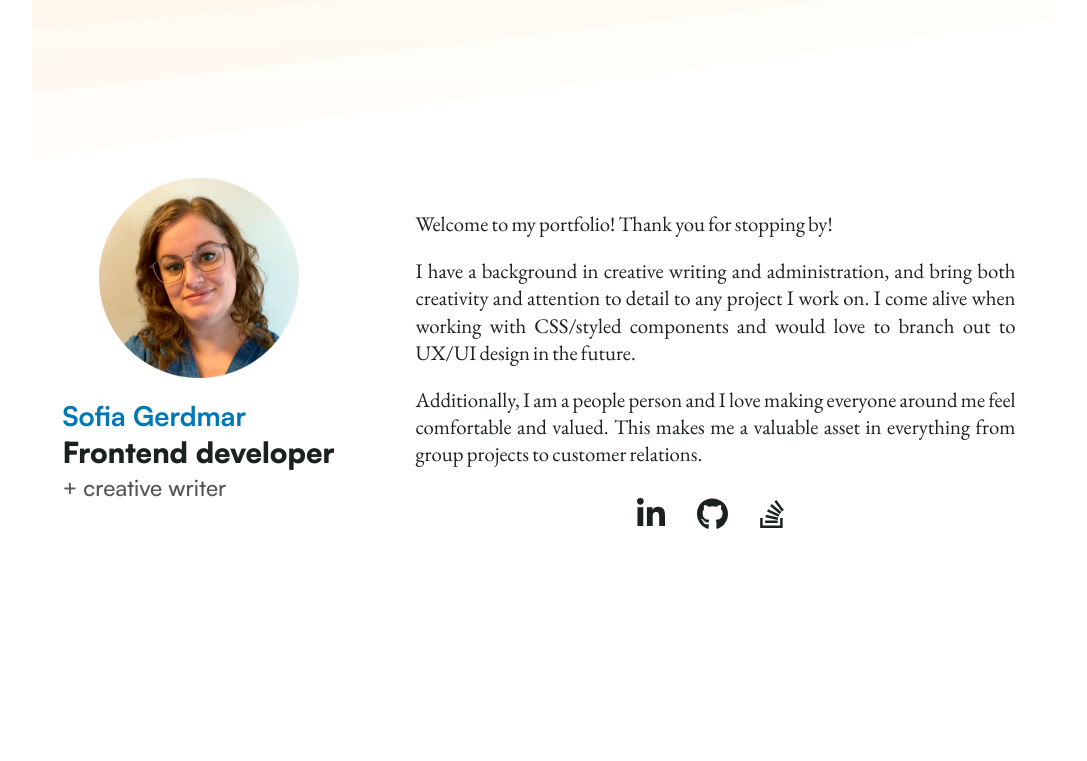
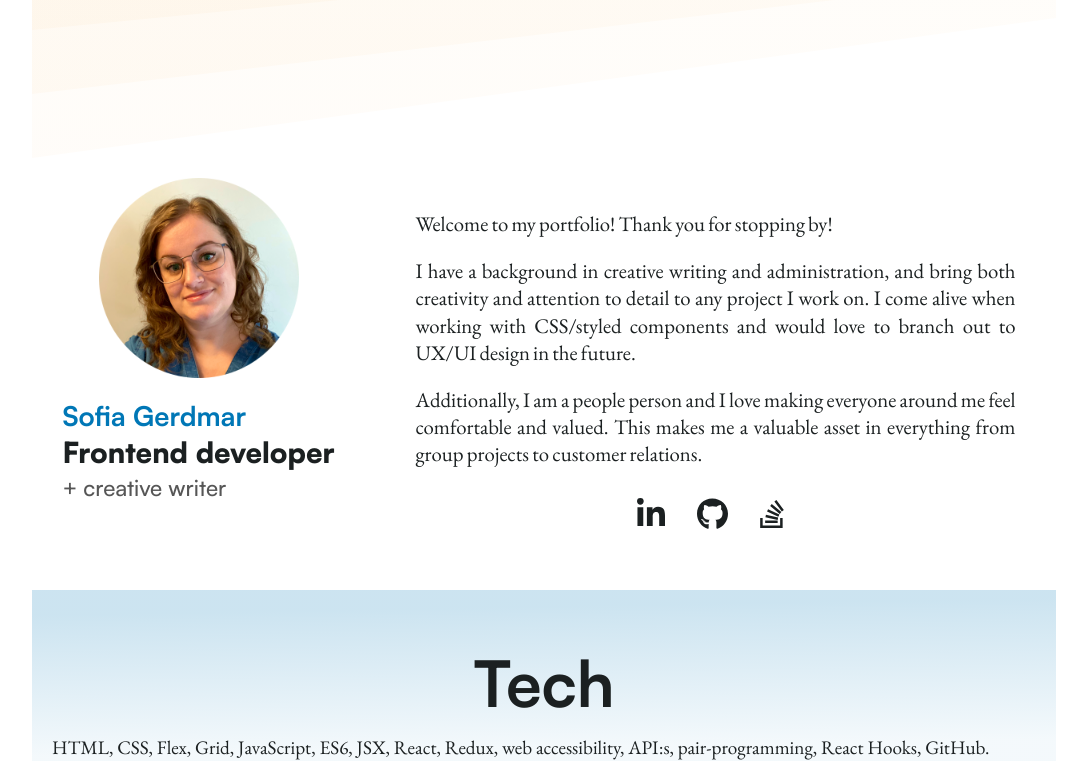
Before and after one commit to SofiaGerdmar/portfolio, a React (Create React App) app: page / in a window 1280 px wide. Shown: the part 290-1051 px from the top of the page, without its empty margins (96-1183 px from the left). Before the commit the page ends 821 px from the top, so only its background shows below. Built offline with nearby package versions, Linux system fonts and the light colour scheme; a web font is replaced by a local one.

Commit message:
started on tech section

```diff
--- a/src/App.js
+++ b/src/App.js
@@ -1,10 +1,12 @@
 import { Header } from 'components/Header';
+import { Tech } from 'components/Tech';
 import React from 'react';
 
 export const App = () => {
   return (
     <div>
       <Header />
+      <Tech />
     </div>
   )
 }
--- /dev/null
+++ b/src/components/Tech.js
@@ -0,0 +1,45 @@
+/* eslint-disable max-len */
+import React from 'react';
+import styled from 'styled-components/macro';
+
+const TechSection = styled.section`
+width: 100vw;
+height: auto;
+max-width: 1024px;
+display: flex;
+flex-direction: column;
+background-image: linear-gradient( 179deg,  rgba(0,119,182,0.2) 13.6%, rgba(199,225,239,0.2) 88.1% );
+margin-top: 80px;
+`
+const TechMain = styled.div`
+
+`
+const TechH1 = styled.h1`
+font-family: 'Satoshi-Variable', sans-serif;
+font-size: 4rem;
+font-weight: 700;
+text-align: center;
+margin: 60px 0 20px 0;
+`
+const TechP = styled.p`
+font-family: 'EB Garamond', serif;
+font-weight: 400;
+font-size: 1.2rem;
+line-height: 1.7rem;
+margin: 0 20px 0 20px;
+`
+
+export const Tech = () => {
+  return (
+    <TechSection>
+      <TechMain>
+        <TechH1>
+            Tech
+        </TechH1>
+        <TechP>
+        HTML, CSS, Flex, Grid, JavaScript, ES6, JSX, React, Redux, web accessibility, API:s, pair-programming, React Hooks, GitHub.
+        </TechP>
+      </TechMain>
+    </TechSection>
+  )
+}
```
